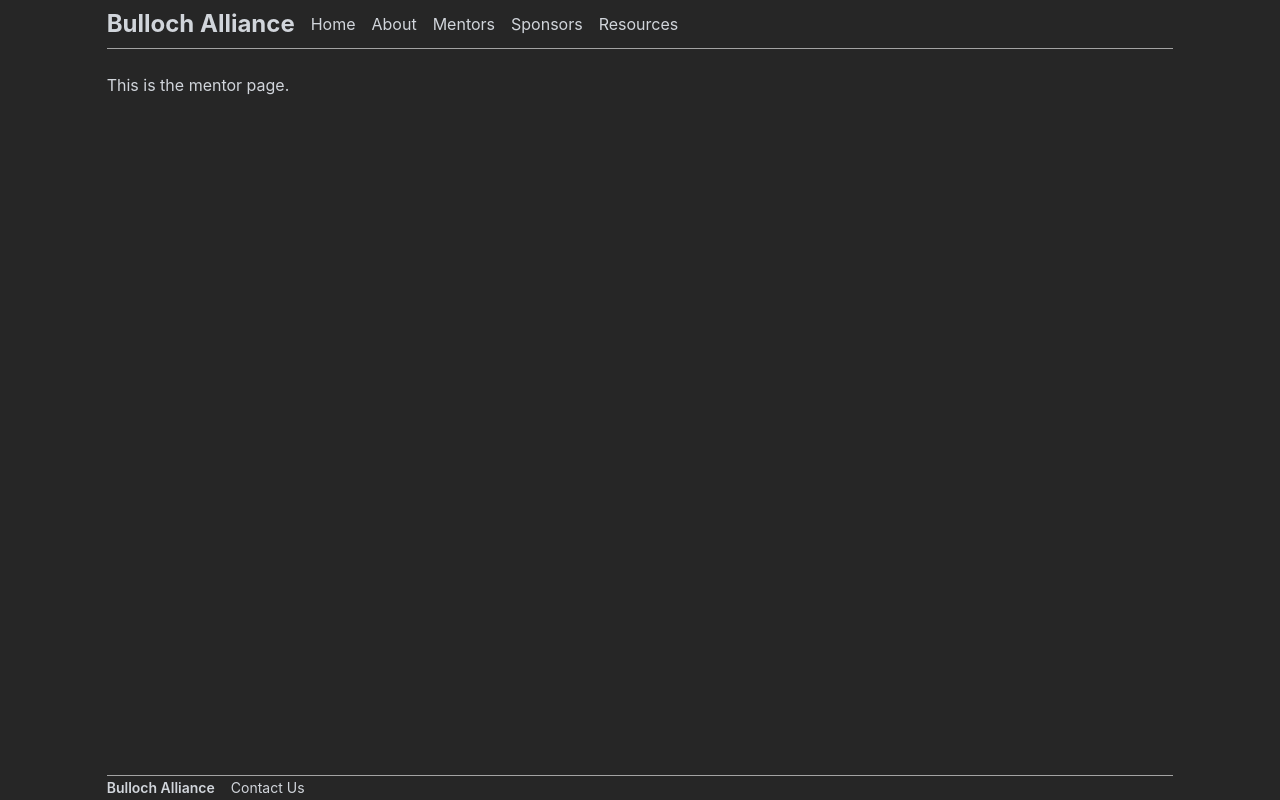
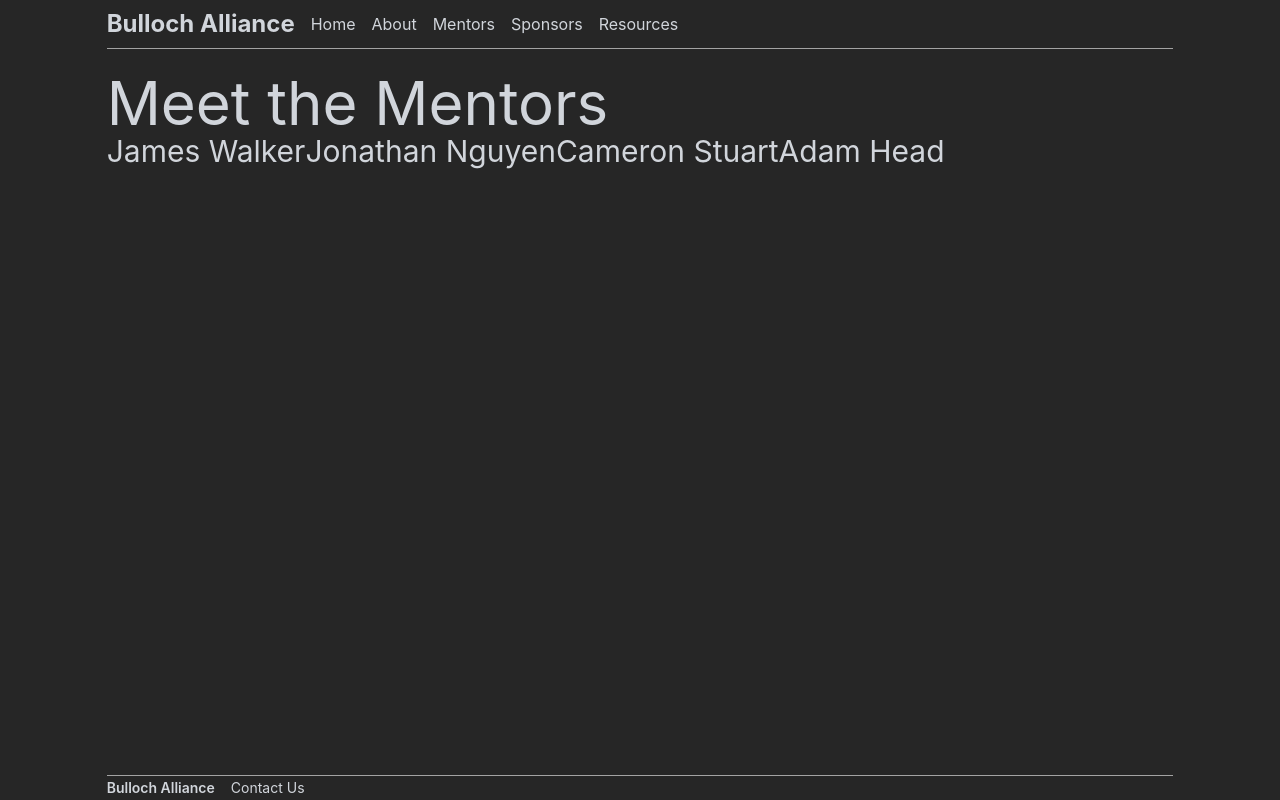
Before and after one commit to FRC8815-Bulloch-Alliance/FRC8815_Website, a Next.js app: page /mentors in a window 1280 px wide. Built offline with nearby package versions, Linux system fonts and the light colour scheme.

Commit message:
added a filler mentor page

```diff
--- a/pages/mentors.tsx
+++ b/pages/mentors.tsx
@@ -1,12 +1,30 @@
 // pages/mentors.tsx
 import type { NextPage } from 'next';
 import Layout from './components/layout';
+import Head from 'next/head';
 
 export default function Mentors() {
   return (
     <Layout>
       <div>
-        <a>This is the mentor page.</a>
+        <Head>
+          <title>Mentors</title>
+        </Head>
+        <h1 className="text-6xl">Meet the Mentors</h1>
+        <div className="flex">
+          <div>
+            <h3 className="text-3xl">James Walker</h3>
+          </div>
+          <div>
+            <h3 className="text-3xl">Jonathan Nguyen</h3>
+          </div>
+          <div>
+            <h3 className="text-3xl">Cameron Stuart</h3>
+          </div>
+          <div>
+            <h3 className="text-3xl">Adam Head</h3>
+          </div>
+        </div>
       </div>
     </Layout>
   )
```
